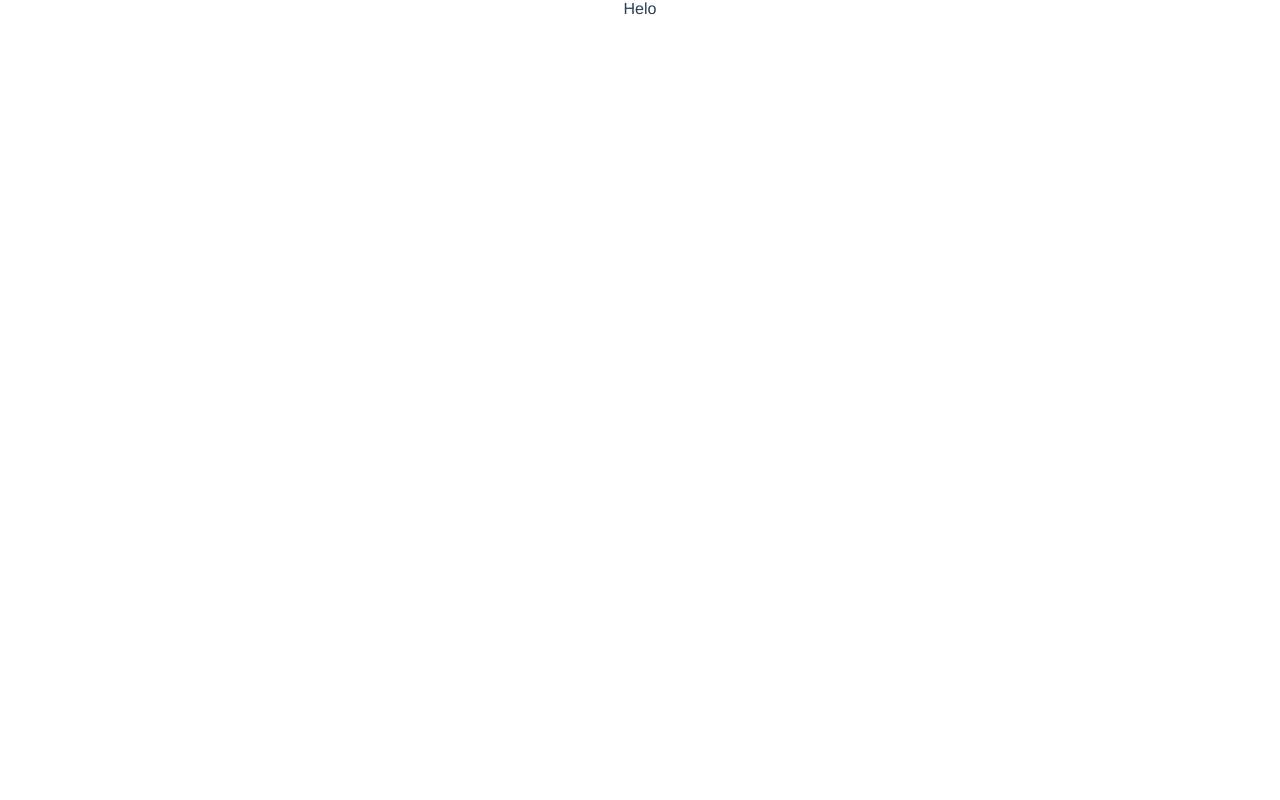
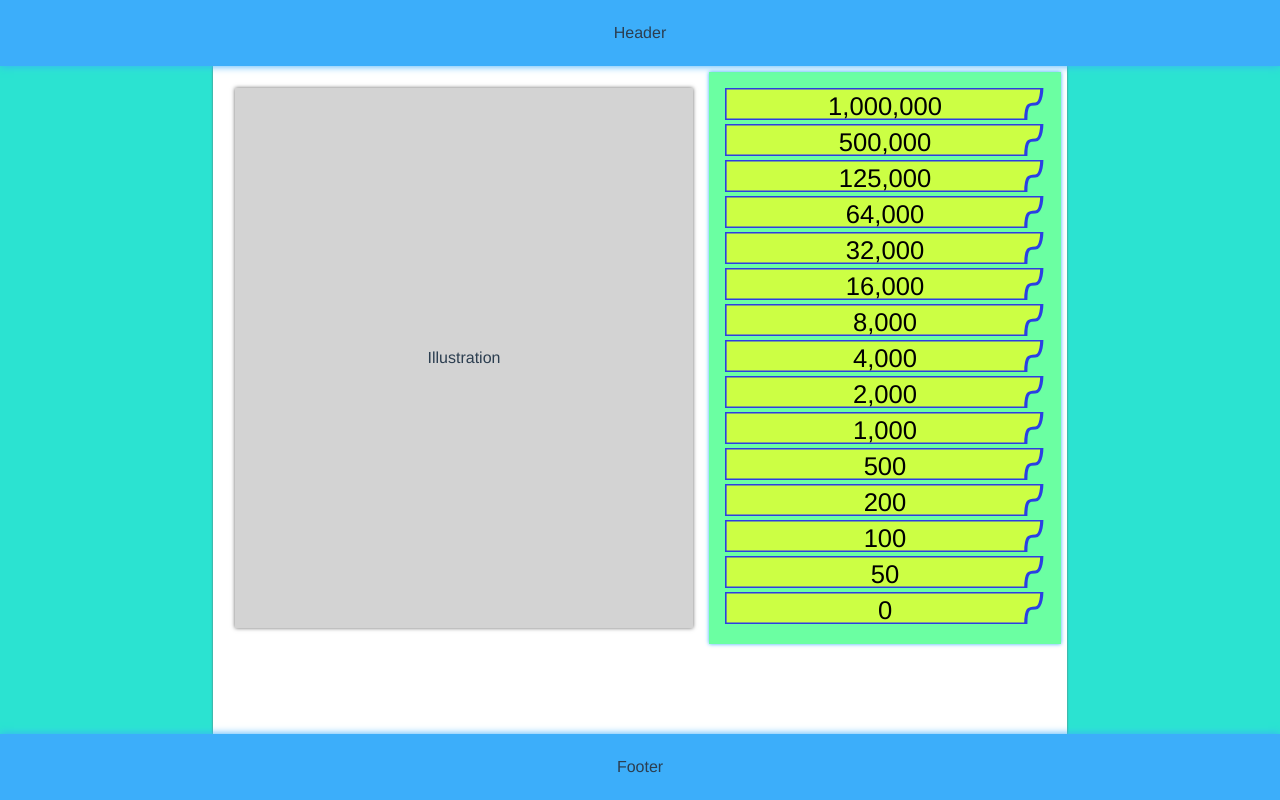
Before and after one commit to DoLevi/bible-trivia, a Vue app: page / in a window 1280 px wide. Built offline with nearby package versions, Linux system fonts and the light colour scheme.

Commit message:
Implemented rough layout

```diff
--- a/public/index.html
+++ b/public/index.html
@@ -1,5 +1,5 @@
 <!DOCTYPE html>
-<html lang="en">
+<html lang="en" style="height: 100%">
   <head>
     <meta charset="utf-8">
     <meta http-equiv="X-UA-Compatible" content="IE=edge">
@@ -7,7 +7,7 @@
     <link rel="icon" href="<%= BASE_URL %>favicon.ico">
     <title><%= htmlWebpackPlugin.options.title %></title>
   </head>
-  <body style="margin: 0">
+  <body style="margin: 0; height: 100%">
     <noscript>
       <strong>We're sorry but <%= htmlWebpackPlugin.options.title %> doesn't work properly without JavaScript enabled. Please enable it to continue.</strong>
     </noscript>
--- a/src/App.vue
+++ b/src/App.vue
@@ -1,26 +1,47 @@
 <template>
-  <layout />
+  <div class="root">
+    <Header />
+    <Main />
+    <Footer />
+  </div>
 </template>
 
 <script lang="ts">
 import { defineComponent } from "vue";
-import HelloWorld from "./components/HelloWorld.vue";
-import Layout from "./components/Layout.vue";
+import Header from "./components/layout/Header.vue";
+import Main from "./components/layout/Main.vue";
+import Footer from "./components/layout/Footer.vue";
 
 export default defineComponent({
   name: "App",
   components: {
-    Layout
+    Header,
+    Main,
+    Footer
   }
 });
+
+// #8A41FA #2B3FE3 #3CAEFA #2BE3D1 #6BFFA2
 </script>
 
 <style>
 #app {
-  font-family: Avenir, Helvetica, Arial, sans-serif;
+  font-family: Perpetua, Avenir, Helvetica, Arial, sans-serif;
   -webkit-font-smoothing: antialiased;
   -moz-osx-font-smoothing: grayscale;
   text-align: center;
   color: #2c3e50;
+  background-color: #2be3d1;
+  height: 100%;
+}
+
+#app > * {
+  box-sizing: border-box;
+}
+
+.root {
+  height: 100%;
+  display: flex;
+  flex-direction: column;
 }
 </style>
--- a/src/components/Layout.vue
+++ b/src/components/layout/Footer.vue
@@ -1,6 +1,6 @@
 <template>
     <div>
-        Helo
+        Footer
     </div>
 </template>
 
@@ -8,13 +8,17 @@
 import { defineComponent } from "vue";
 
 export default defineComponent({
-  name: "Layout"
+  name: "Footer"
 });
 </script>
 
 <!-- Add "scoped" attribute to limit CSS to this component only -->
 <style scoped>
-.div {
-    margin: calc(100%/6);
+div {
+    flex: none;
+    padding: 1.5em;
+    background-color: #3CAEFA;
+    box-shadow: 0 0 8px 0 #3CAEFA;
+    z-index: 100;
 }
 </style>
--- /dev/null
+++ b/src/components/layout/Header.vue
@@ -0,0 +1,24 @@
+<template>
+  <div>
+    Header
+  </div>
+</template>
+
+<script lang="ts">
+import { defineComponent } from "vue";
+
+export default defineComponent({
+  name: "Header"
+});
+</script>
+
+<!-- Add "scoped" attribute to limit CSS to this component only -->
+<style scoped>
+div {
+  flex: none;
+  padding: 1.5em;
+  background-color: #3caefa;
+  box-shadow: 0 0 8px 0 #3caefa;
+  z-index: 100;
+}
+</style>
--- /dev/null
+++ b/src/components/layout/Main.vue
@@ -0,0 +1,37 @@
+<template>
+  <div class="root">
+    <Illustration />
+    <Progress />
+  </div>
+</template>
+
+<script lang="ts">
+import { defineComponent } from "vue";
+import Progress from "../main/progress/Progress.vue";
+import Illustration from "../main/Illustration.vue";
+
+export default defineComponent({
+  name: "Main",
+  components: {
+    Progress,
+    Illustration
+  }
+});
+</script>
+
+<!-- Add "scoped" attribute to limit CSS to this component only -->
+<style scoped>
+.root {
+  flex: auto;
+  margin: 0 calc(100% / 6);
+  padding: 6px;
+  display: grid;
+  grid-template-columns: 1fr auto;
+  grid-template-rows: auto 1fr;
+  grid-template-areas:
+    "illustration progress"
+    "question question";
+  background-color: #ffffff;
+  box-shadow: 0 0 2px 0 #646464;
+}
+</style>
--- /dev/null
+++ b/src/components/main/Illustration.vue
@@ -0,0 +1,27 @@
+<template>
+  <div>
+    Illustration
+  </div>
+</template>
+
+<script lang="ts">
+import { defineComponent } from "vue";
+
+export default defineComponent({
+  name: "Illustration"
+});
+</script>
+
+<!-- Add "scoped" attribute to limit CSS to this component only -->
+<style scoped>
+div {
+  flex: none;
+  background-color: lightgray;
+  margin: 1em;
+  padding: 0.25em;
+  box-shadow: 0 0 4px 0 #666666;
+  display: flex;
+  justify-content: center;
+  align-items: center;
+}
+</style>
--- /dev/null
+++ b/src/components/main/progress/Progress.vue
@@ -0,0 +1,35 @@
+<template>
+  <div class="progress-root">
+    <ProgressStep v-for="step in steps" :key="step" :value="step" />
+  </div>
+</template>
+
+<script lang="ts">
+import { defineComponent } from "vue";
+import ProgressStep from "./ProgressStep.vue";
+import { progressSteps } from "../../../store/index";
+
+export default defineComponent({
+  name: "Progress",
+  data: function() {
+    return {
+      steps: progressSteps
+    };
+  },
+  components: {
+    ProgressStep
+  }
+});
+</script>
+
+<!-- Add "scoped" attribute to limit CSS to this component only -->
+<style scoped>
+.progress-root {
+  background-color: #6bffa2;
+  box-shadow: 0 0 4px 0 #3caefa;
+  padding: 1em;
+  display: flex;
+  flex-direction: column-reverse;
+  justify-content: center;
+}
+</style>
--- /dev/null
+++ b/src/components/main/progress/ProgressStep.vue
@@ -0,0 +1,32 @@
+<template>
+  <div>
+    <svg viewBox="0 0 100 10" height="2em">
+      <path
+        d="M 0 0 H 99 0 M 99 0 C 99 0, 99 5, 97 5 S 94 5, 94 10 H 0 V 0"
+        stroke="#2b3fe3"
+        stroke-width="1px"
+        fill="#ccff44"
+      />
+      <text
+        x="50%"
+        y="10"
+        font-size="0.5em"
+        dominant-baseline="text-after-edge"
+        text-anchor="middle"
+      >
+        {{ value.toLocaleString() }}
+      </text>
+    </svg>
+  </div>
+</template>
+
+<script lang="ts">
+import { defineComponent } from "vue";
+
+export default defineComponent({
+  name: "ProgressStep",
+  props: {
+    value: Number
+  }
+});
+</script>
--- a/src/store/index.ts
+++ b/src/store/index.ts
@@ -1,7 +1,31 @@
 import { createStore } from "vuex";
 
-export default createStore({
-  state: {},
+export const progressSteps = [
+  0,
+  50,
+  100,
+  200,
+  500,
+  1_000,
+  2_000,
+  4_000,
+  8_000,
+  16_000,
+  32_000,
+  64_000,
+  125_000,
+  500_000,
+  1_000_000
+];
+
+interface State {
+  progress: number;
+}
+
+export default createStore<State>({
+  state: {
+    progress: 0
+  },
   mutations: {},
   actions: {},
   modules: {}
```
